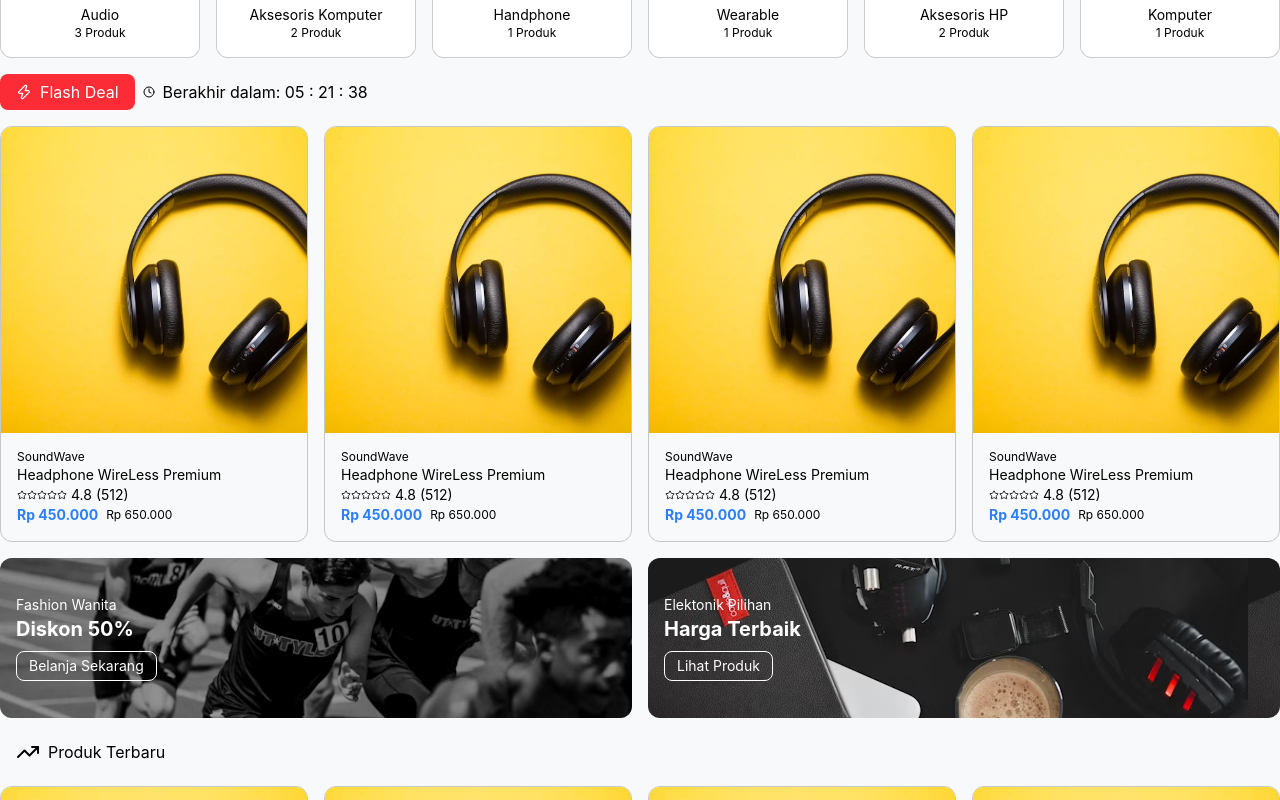
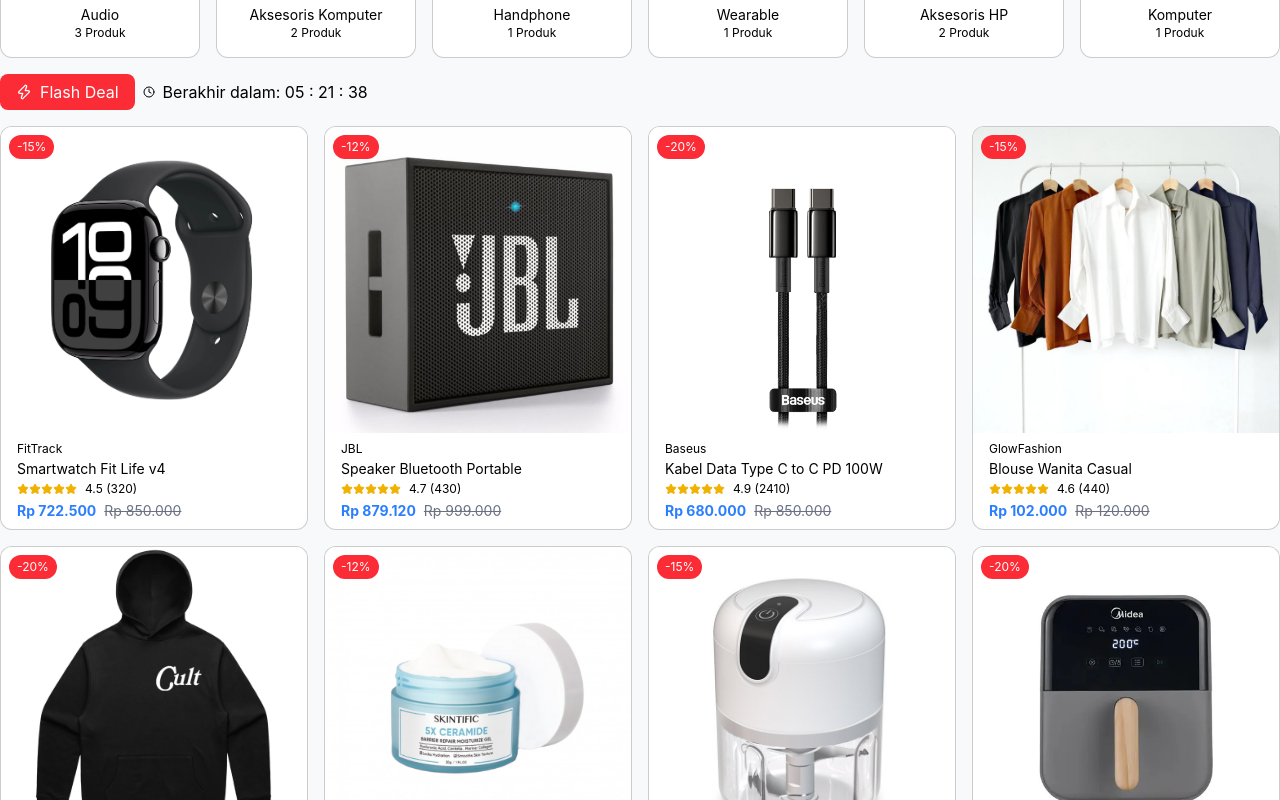
Before and after one commit to zackyrafian/belimudah, a React (Vite) app: page / in a window 1280 px wide. Shown: the part 660-1460 px from the top of the page. Built offline with nearby package versions, Linux system fonts and the light colour scheme.

Commit message:
feat: product FlashDeal dan productNewProduct

```diff
--- a/src/pages/landing-page.jsx
+++ b/src/pages/landing-page.jsx
@@ -3,9 +3,15 @@ import { Footer } from '../components/footer'
 import { ArrowRight, Clock, StarIcon, Zap, TrendingUp } from 'lucide-react'
 import { ProductService } from '@/services/product.service'
 import { Link } from 'react-router'
+import ProductCard from '@/components/product-card'
 
 export default function LandingPage() {
   const categories = ProductService.getCategories(6)
+  const product = ProductService.getAll()
+  const productFlashDeal = product.filter((p) => p.discount > 10);
+  console.log(productFlashDeal);
+  const productNewProduct = product.filter((p) => p.discount === 0);
+  console.log(productNewProduct);
   return (
     <div className="flex flex-col">
       <Header />
@@ -64,110 +70,9 @@ export default function LandingPage() {
           </header>
 
           <div className='grid grid-cols-4 gap-4'>
-            <div className='flex flex-col rounded-xl border border-black/20  overflow-hidden'>
-              <div>
-              <img src="headphone.png" alt="headphone" />
-              </div>
-              <div className='p-4 flex flex-col'>
-                <span className='text-xs'>SoundWave</span>
-                <span className='text-sm'>Headphone WireLess Premium</span>
-                <div className='flex gap-1 items-center'>
-                  <div className='flex'>
-                    <StarIcon size={10}/>
-                    <StarIcon size={10}/>
-                    <StarIcon size={10}/>
-                    <StarIcon size={10}/>
-                    <StarIcon size={10}/>
-                  </div>
-                  <span className='text-sm'>4.8</span>
-                  <span className='text-sm'>(512)</span>
-                </div>
-                <div className='flex gap-2 items-center'>
-                  <span className='text-sm text-blue-500 font-bold'>Rp 450.000</span>
-                  <span className='text-xs'>Rp 650.000</span>
-                </div>
-              </div>
-
-            </div>
-
-             <div className='flex flex-col rounded-xl border border-black/20  overflow-hidden'>
-              <div>
-              <img src="headphone.png" alt="headphone" />
-              </div>
-              <div className='p-4 flex flex-col'>
-                <span className='text-xs'>SoundWave</span>
-                <span className='text-sm'>Headphone WireLess Premium</span>
-                <div className='flex gap-1 items-center'>
-                  <div className='flex'>
-                    <StarIcon size={10}/>
-                    <StarIcon size={10}/>
-                    <StarIcon size={10}/>
-                    <StarIcon size={10}/>
-                    <StarIcon size={10}/>
-                  </div>
-                  <span className='text-sm'>4.8</span>
-                  <span className='text-sm'>(512)</span>
-                </div>
-                <div className='flex gap-2 items-center'>
-                  <span className='text-sm text-blue-500 font-bold'>Rp 450.000</span>
-                  <span className='text-xs'>Rp 650.000</span>
-                </div>
-              </div>
-
-            </div>
-
-             <div className='flex flex-col rounded-xl border border-black/20  overflow-hidden'>
-              <div>
-              <img src="headphone.png" alt="headphone" />
-              </div>
-              <div className='p-4 flex flex-col'>
-                <span className='text-xs'>SoundWave</span>
-                <span className='text-sm'>Headphone WireLess Premium</span>
-                <div className='flex gap-1 items-center'>
-                  <div className='flex'>
-                    <StarIcon size={10}/>
-                    <StarIcon size={10}/>
-                    <StarIcon size={10}/>
-                    <StarIcon size={10}/>
-                    <StarIcon size={10}/>
-                  </div>
-                  <span className='text-sm'>4.8</span>
-                  <span className='text-sm'>(512)</span>
-                </div>
-                <div className='flex gap-2 items-center'>
-                  <span className='text-sm text-blue-500 font-bold'>Rp 450.000</span>
-                  <span className='text-xs'>Rp 650.000</span>
-                </div>
-              </div>
-
-            </div>
-
-             <div className='flex flex-col rounded-xl border border-black/20  overflow-hidden'>
-              <div>
-              <img src="headphone.png" alt="headphone" />
-              </div>
-              <div className='p-4 flex flex-col'>
-                <span className='text-xs'>SoundWave</span>
-                <span className='text-sm'>Headphone WireLess Premium</span>
-                <div className='flex gap-1 items-center'>
-                  <div className='flex'>
-                    <StarIcon size={10}/>
-                    <StarIcon size={10}/>
-                    <StarIcon size={10}/>
-                    <StarIcon size={10}/>
-                    <StarIcon size={10}/>
-                  </div>
-                  <span className='text-sm'>4.8</span>
-                  <span className='text-sm'>(512)</span>
-                </div>
-                <div className='flex gap-2 items-center'>
-                  <span className='text-sm text-blue-500 font-bold'>Rp 450.000</span>
-                  <span className='text-xs'>Rp 650.000</span>
-                </div>
-              </div>
-
-            </div>
-
+            {productFlashDeal.map((p) => (
+              <ProductCard product={p}/>
+            ))}
           </div>
         </section>
 
```
